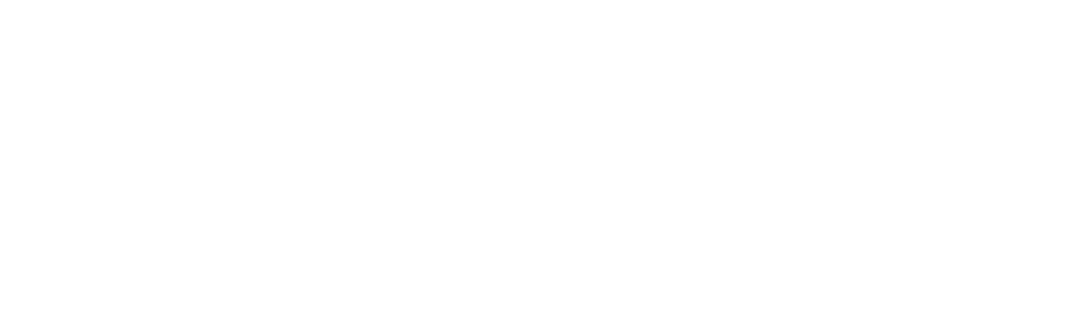
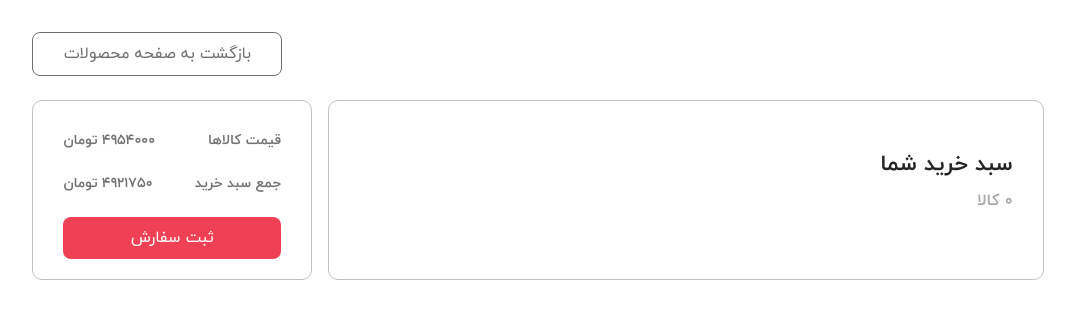
Before and after one commit to Hamid-Hey/shopping_cart_sample, a Nuxt app: page /shopping-cart in a window 1280 px wide. Shown: the top 318 px of the page, without its empty margins (102-1177 px from the left). Built offline with nearby package versions, Linux system fonts and the light colour scheme.

Commit message:
feat: complete shopping cart page

```diff
--- a/pages/shopping-cart/index.vue
+++ b/pages/shopping-cart/index.vue
@@ -1,15 +1,143 @@
 <template>
-  <div>{{ cartItems }}</div>
+  <div class="shopping-cart">
+    <div class="shopping-cart__container">
+      <div class="shopping-cart__backward-btn-pane">
+        <v-btn
+          class="shopping-cart__backward-btn"
+          outline
+          :method="redirectHandler"
+          >بازگشت به صفحه محصولات</v-btn
+        >
+      </div>
+    </div>
+
+    <div class="shopping-cart__container">
+      <div class="shopping-cart__main">
+        <h2 class="shopping-cart__title">سبد خرید شما</h2>
+        <span class="shopping-cart__count">{{ cartItems.length }} کالا</span>
+
+        <div class="shopping-cart__items">
+          <v-cart
+            v-for="item in cartItems"
+            :key="item.id"
+            :data="item"
+          ></v-cart>
+        </div>
+      </div>
+
+      <div class="shopping-cart__bottomline-wrapper">
+        <div>
+          <div class="shopping-cart__bottomline">
+            <span>قیمت کالاها</span>
+            <span>۴۹۵۴۰۰۰ تومان</span>
+          </div>
+
+          <div class="shopping-cart__bottomline">
+            <span>جمع سبد خرید</span>
+            <span>۴۹۲۱۷۵۰ تومان</span>
+          </div>
+        </div>
+
+        <v-btn>ثبت سفارش</v-btn>
+      </div>
+    </div>
+  </div>
 </template>
 
 <script>
 export default {
   name: 'ShoppingCartPage',
 
+  data() {
+    return {
+      cartItems: [],
+    }
+  },
+
   computed: {
-    cartItems() {
-      return this.$store.getters.getProducts
+    totalPrice() {
+      const total = this.cartItems.map((item) => (item.price += item.price))
+      return total
+    },
+  },
+
+  mounted() {
+    const cartData = localStorage.getItem('shoppingCart')
+    if (cartData) {
+      this.cartItems = JSON.parse(cartData)
+    }
+  },
+
+  methods: {
+    redirectHandler() {
+      this.$router.push('/products')
     },
   },
 }
 </script>
+
+<style lang="scss" scoped>
+.shopping-cart {
+  direction: rtl;
+  font-family: 'IRANYekan';
+
+  &__container {
+    display: flex;
+    justify-content: flex-end;
+    margin: auto;
+    width: 80%;
+  }
+
+  &__backward-btn-pane {
+    display: flex;
+    flex-direction: row;
+    justify-content: flex-end;
+    margin: 24px 0px;
+  }
+
+  &__backward-btn {
+    width: 250px;
+  }
+
+  &__main {
+    width: 75%;
+    padding: 30px;
+    border: 1px solid #c1c1c1;
+    border-radius: 10px;
+  }
+
+  &__items {
+    display: flex;
+    flex-direction: column;
+  }
+
+  &__title {
+    font-size: 22px;
+    color: #242424;
+    margin-bottom: 10px;
+  }
+
+  &__count {
+    font-weight: 600;
+    color: #a7a7a7;
+  }
+
+  &__bottomline-wrapper {
+    border: 1px solid #c1c1c1;
+    border-radius: 10px;
+    width: 25%;
+    padding: 30px 30px 20px 30px;
+    max-height: 130px;
+    margin-right: 16px;
+  }
+
+  &__bottomline {
+    display: flex;
+    justify-content: space-between;
+    margin-bottom: 24px;
+    font-size: 14px;
+    font-weight: 600;
+    color: #737373;
+  }
+}
+</style>
```
